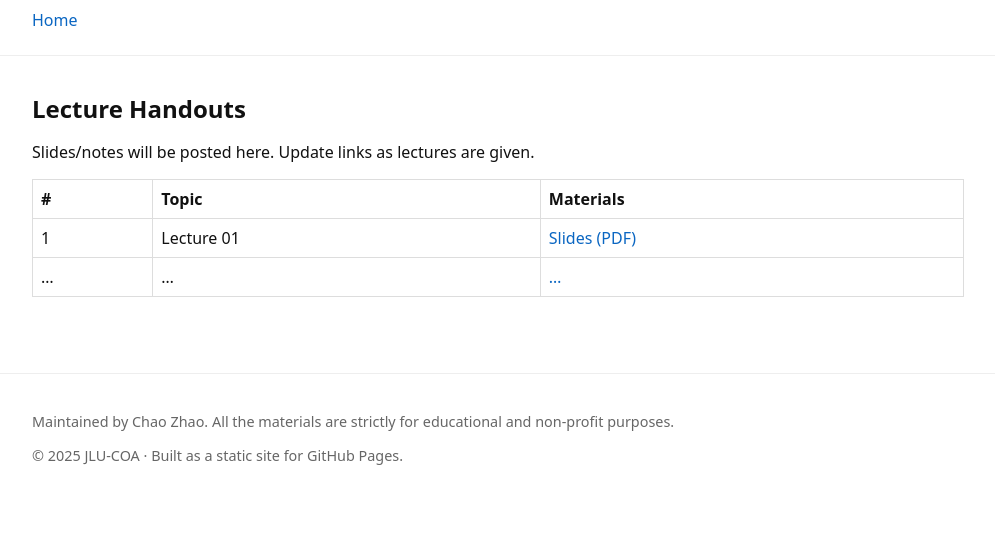
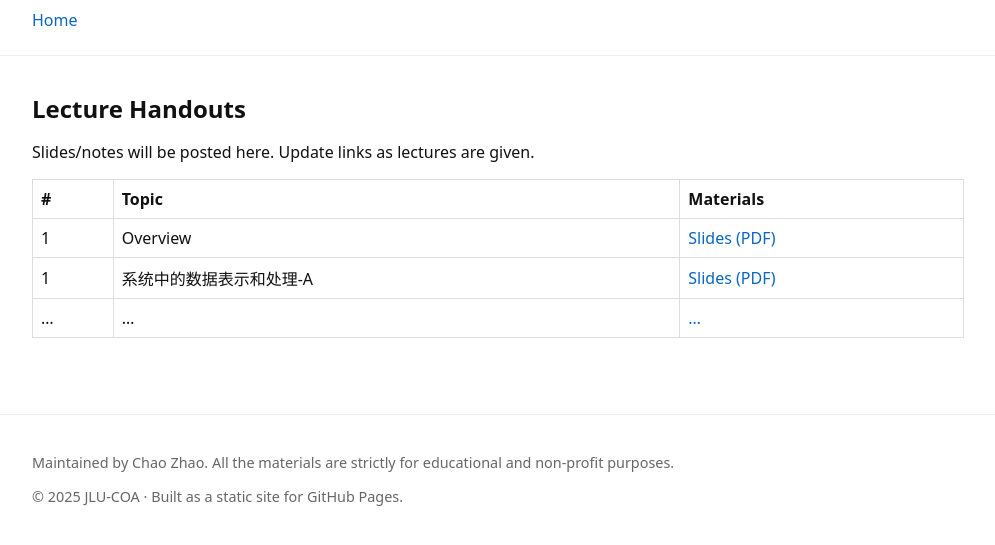
Before and after one commit to EIRL-JLU/JLU-COA, a plain HTML site: page lectures/index.html in a window 1280 px wide. Shown: the part 85-630 px from the top of the page, without its empty margins (142-1137 px from the left). Drawn offline with Linux system fonts and the light colour scheme.

Commit message:
Update index.html

```diff
--- a/lectures/index.html
+++ b/lectures/index.html
@@ -23,7 +23,8 @@
 <table>
   <thead><tr><th>#</th><th>Topic</th><th>Materials</th></tr></thead>
   <tbody>
-    <tr><td>1</td><td>Lecture 01</td><td><a href="lesson-01.pdf">Slides (PDF)</a></td></tr>
+    <tr><td>1</td><td>Overview</td><td><a href="lesson-01.pdf">Slides (PDF)</a></td></tr>
+    <tr><td>1</td><td>系统中的数据表示和处理-A</td><td><a href="lesson-02.pdf">Slides (PDF)</a></td></tr>
     <tr><td>…</td><td>…</td><td><a href="…">…</a></td></tr>
   </tbody>
 </table>
```
